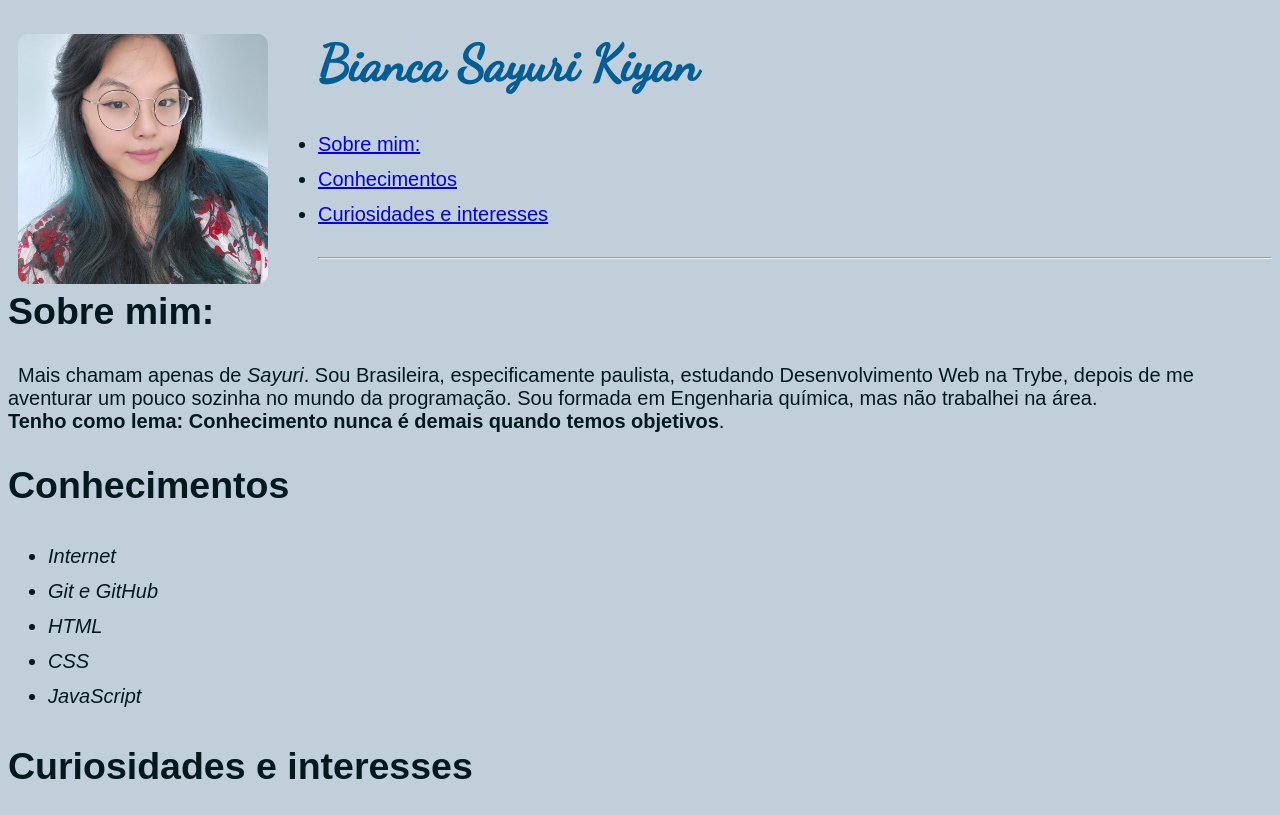
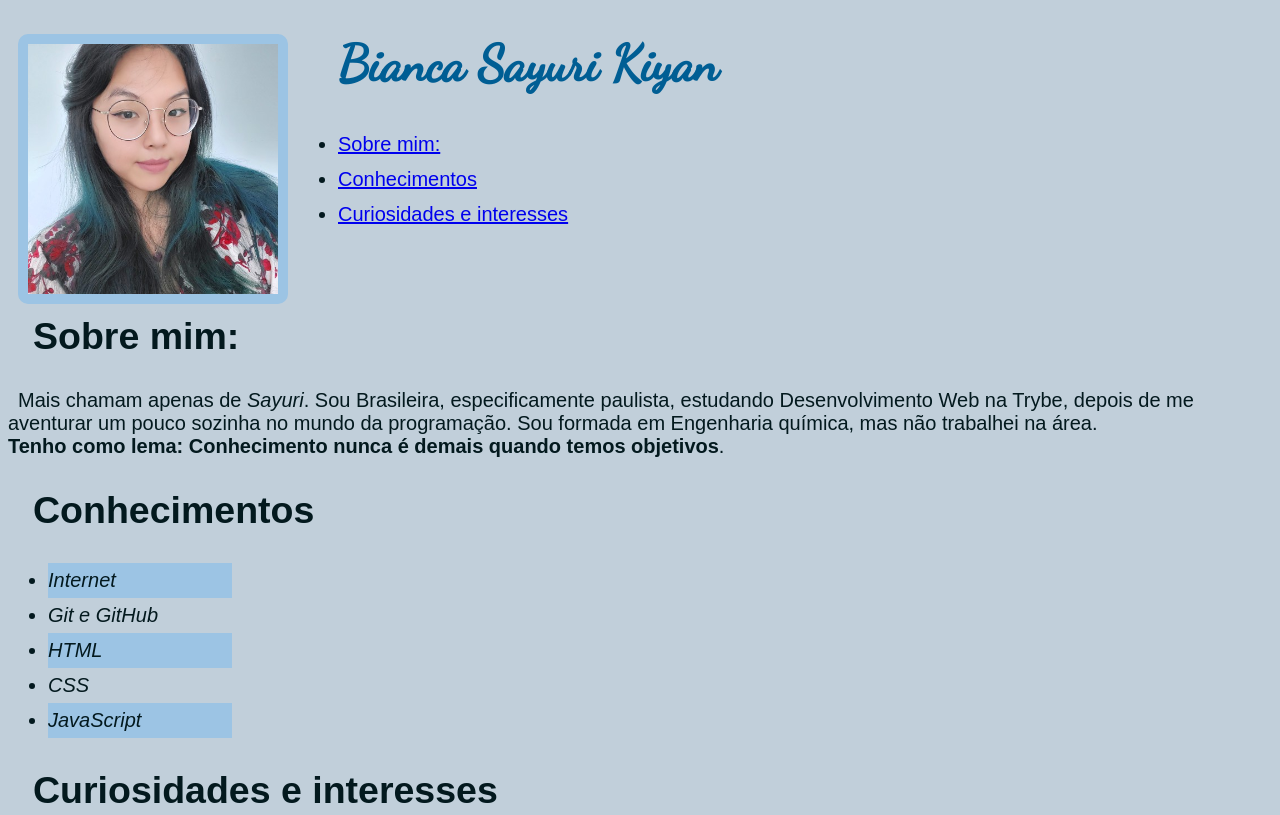
Before and after one commit to SayuriKiyan/SayuriKiyan.github.io, a plain HTML site: page index.html in a window 1280 px wide. Shown: the top 815 px of the page. Drawn offline with Linux system fonts and the light colour scheme; a web font is replaced by a local one.

Commit message:
Atualização com style.css

```diff
--- a/index.html
+++ b/index.html
@@ -5,50 +5,11 @@
 <link href="https://fonts.googleapis.com/css2?family=Dancing+Script:wght@500&display=swap" rel="stylesheet">
   <meta charset="UTF-8">
   <title>Portifólio</title>
-
-    <style>
-      body {
-        color: #03191E;
-        font-family: 'Zen Kurenaido', sans-serif;
-        background-color: #C1CFDA;
-        font-size: 25px;
-      }
-
-      #nome {
-        font-family: 'Dancing Script', cursive;
-        color: #005e94;
-        text-decoration: none;
-        /* margin: 0px 50px 3px 380px; */
-      }
-
-      p {
-        font-size: 20px;
-        text-indent: 10px;
-      }
-
-      li {
-        font-size: 20px;
-        line-height: 35px;
-      }
-
-      #foto {
-        width: 250px;
-        border-radius: 10px;
-        float: left;
-        margin: 0px 50px 0px 10px;
-      }
-/* Cores
-    Beau Blue  #C1CFDA
-    Carolina Blue #20A4F3
-    Turquoise Blue #59F8E8
-    Crimson UA #941C2F
-    Rich Black FOGRA 29 #03191E
-*/
-
-    </style>
+  <link rel="stylesheet" href="style.css">
 
 </head>
 <body>
+  <div>
   <img src="./20220120_1012122.jpg" alt="Foto pessoal" id="foto">
   <h1> <a href="#foto" id="nome" >Bianca Sayuri Kiyan</a></h1>
 
@@ -59,7 +20,7 @@
     <li><a href="#3">Curiosidades e interesses</a></li>
 
   </ul>
-  <hr>
+</div>
 
   <h2 id="1">Sobre mim:</h2>
   <p>
@@ -67,7 +28,7 @@
   </p>
 
   <h2 id="2">Conhecimentos</h2>
-  <ul><em>
+  <ul class="conhecimentos"><em>
     <li>Internet</li>
     <li>Git e GitHub</li>
     <li>HTML</li>
--- /dev/null
+++ b/style.css
@@ -0,0 +1,53 @@
+body {
+  color: #03191E;
+  font-family: 'Zen Kurenaido', sans-serif;
+  background-color: #C1CFDA;
+  font-size: 25px;
+}
+
+#nome {
+  font-family: 'Dancing Script', cursive;
+  color: #005e94;
+  text-decoration: none;
+  /* margin: 0px 50px 3px 380px; */
+}
+
+p {
+  font-size: 20px;
+  text-indent: 10px;
+}
+
+li {
+  font-size: 20px;
+  line-height: 35px;
+}
+
+#foto {
+  width: 250px;
+  border-radius: 10px;
+  float: left;
+  margin: 0px 50px 0px 10px;
+  padding: 10px;
+  background-color: #9cc4e4;
+}
+
+div {
+  height: 250px;
+}
+
+.conhecimentos li:nth-child(odd) {
+  background-color: #9cc4e4;
+  width: 15%;
+}
+
+h2 {
+  margin-left: 25px;
+}
+
+/* Cores
+Beau Blue  #C1CFDA
+Carolina Blue #20A4F3
+Turquoise Blue #59F8E8
+Crimson UA #941C2F
+Rich Black FOGRA 29 #03191E
+*/
```
